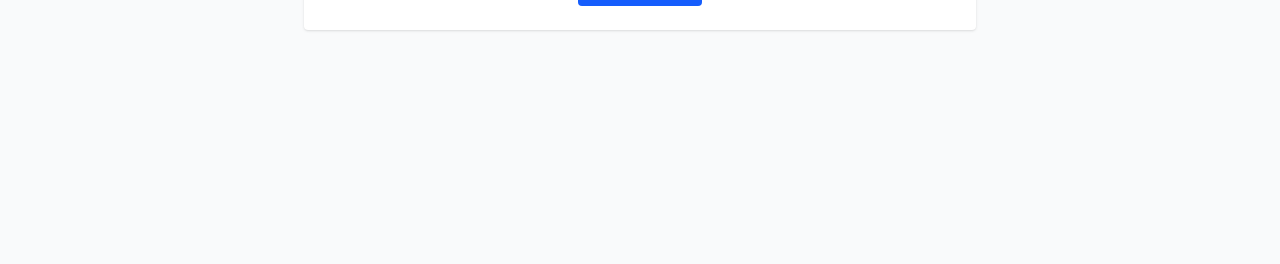
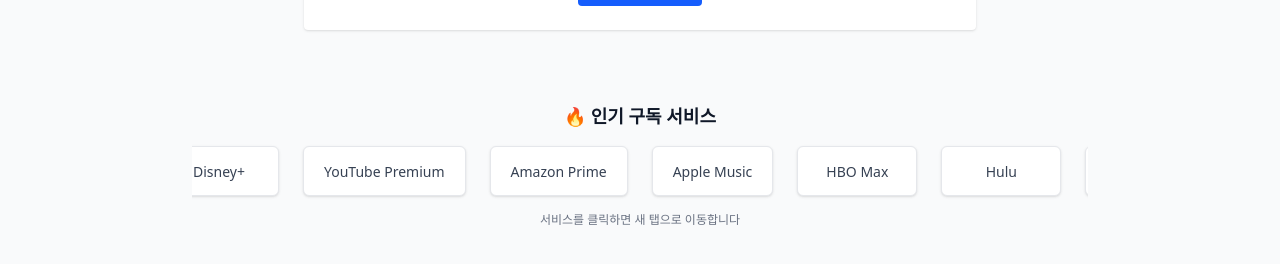
Before and after one commit to izzy215/mysub-plus, a Next.js app: page /subscriptions in a window 1280 px wide. Shown: the part 326-590 px from the top of the page. Built offline with nearby package versions, Linux system fonts and the light colour scheme; no server answers; the database is empty; sample sign-in values are in the browser's storage.

Commit message:
firestore 추가,sideslider 추가

```diff
--- a/src/app/dashboard/page.tsx
+++ b/src/app/dashboard/page.tsx
@@ -74,6 +74,8 @@
         {/* 구독 요약 차트 */}
         <div className="bg-white p-6 rounded shadow mb-6">
           <h3 className="text-lg font-semibold mb-4">월 구독 요약</h3>
+          {subscriptions.length > 0 ? (
+            //구독있을때 차트 렌더링
           <div className="h-64">
             <ResponsiveContainer width="100%" height="100%">
               <PieChart>
@@ -94,8 +96,15 @@
                 <Tooltip />
               </PieChart>
             </ResponsiveContainer>
+            </div>
+            ) : (
+           //  구독이 없을 때 안내 메시지
+            <div className="text-gray-500 text-sm h-64 flex items-center justify-center">
+              등록된 구독이 없습니다 😅
+            </div>
+          )}
           </div>
-        </div>
+
 
         <p className="mt-4 text-sm text-gray-600">
             총 월 구독 금액: <strong>₩{total.toLocaleString()}</strong>
--- a/src/app/globals.css
+++ b/src/app/globals.css
@@ -24,3 +24,11 @@
   color: var(--foreground);
   font-family: Arial, Helvetica, sans-serif; */
 }
+/* globals.css에 추가 */
+.no-scrollbar::-webkit-scrollbar {
+  display: none;
+}
+.no-scrollbar {
+  -ms-overflow-style: none;
+  scrollbar-width: none;
+}
--- a/src/app/subscriptions/page.tsx
+++ b/src/app/subscriptions/page.tsx
@@ -9,6 +9,8 @@
 import Link from 'next/link';
 import ProtectedRoute from '@/components/ProtectedRoute';
 import SubscriptionModal from '@/components/SubscriptionModal';
+import SubscriptionCarousel from '@/components/SubscriptionCarousel';
+
 
 interface Subscription {
     id: string;
@@ -175,6 +177,11 @@
         </div>
 
       </div>
+
+
+      {/* 구독 리스트 아래에 추가 */}
+      <SubscriptionCarousel />
+
     </ProtectedRoute>
   );
 }
--- /dev/null
+++ b/src/components/SubscriptionCarousel.tsx
@@ -0,0 +1,105 @@
+import React, { useEffect, useRef } from 'react';
+
+const SubscriptionCarousel = () => {
+  const handleLogoClick = (url: string) => {
+    window.open(url, '_blank');
+  };
+
+  const scrollRef = useRef<HTMLDivElement>(null);
+  const animationRef = useRef<number | null>(null);
+  const scrollPosition = useRef(0);
+
+  const logos = [
+    { name: 'Netflix', color: '#E50914', url: 'https://www.netflix.com' },
+    { name: 'Spotify', color: '#1DB954', url: 'https://www.spotify.com' },
+    { name: 'Disney+', color: '#113CCF', url: 'https://www.disneyplus.com' },
+    { name: 'YouTube Premium', color: '#FF0000', url: 'https://www.youtube.com/premium' },
+    { name: 'Amazon Prime', color: '#00A8E1', url: 'https://www.primevideo.com' },
+    { name: 'Apple Music', color: '#FA243C', url: 'https://music.apple.com' },
+    { name: 'HBO Max', color: '#8B5CF6', url: 'https://www.hbomax.com' },
+    { name: 'Hulu', color: '#1CE783', url: 'https://www.hulu.com' },
+    { name: '피클플러스', color: '#0ea5e9', url: 'https://pickle.plus/' },
+  ];
+
+  useEffect(() => {
+    const scrollElement = scrollRef.current;
+    if (!scrollElement) return;
+
+    const logoWidth = 120 + 24;
+    const totalWidth = logos.length * logoWidth;
+
+    const animate = () => {
+      scrollPosition.current += 1;
+
+      if (scrollPosition.current >= totalWidth) {
+        scrollPosition.current = 0;
+      }
+
+      scrollElement.style.transform = `translateX(-${scrollPosition.current}px)`;
+      animationRef.current = requestAnimationFrame(animate);
+    };
+
+    animate();
+
+    return () => {
+      if (animationRef.current) {
+        cancelAnimationFrame(animationRef.current);
+      }
+    };
+  }, [logos.length]);
+
+  return (
+    <div className="w-full max-w-4xl mx-auto overflow-hidden py-8">
+      <h3 className="text-lg font-semibold mb-4 text-center">🔥 인기 구독 서비스</h3>
+      <div className="relative">
+        <div
+          ref={scrollRef}
+          className="flex"
+          onMouseEnter={() => {
+            if (animationRef.current) {
+              cancelAnimationFrame(animationRef.current);
+            }
+          }}
+          onMouseLeave={() => {
+            const scrollElement = scrollRef.current;
+            if (!scrollElement) return;
+
+            const logoWidth = 120 + 24;
+            const totalWidth = logos.length * logoWidth;
+
+            const animate = () => {
+              scrollPosition.current += 1;
+
+              if (scrollPosition.current >= totalWidth) {
+                scrollPosition.current = 0;
+              }
+
+              scrollElement.style.transform = `translateX(-${scrollPosition.current}px)`;
+              animationRef.current = requestAnimationFrame(animate);
+            };
+
+            animate();
+          }}
+        >
+          {/* 첫 번째 세트 */}
+          {logos.concat(logos).map((logo, index) => (
+            <div
+              key={`${logo.name}-${index}`}
+              onClick={() => handleLogoClick(logo.url)}
+              className="flex-shrink-0 mx-3 px-5 py-3 rounded-md border border-gray-200 bg-white shadow hover:shadow-md hover:bg-blue-50 hover:scale-105 transition-all cursor-pointer min-w-[120px] text-center"
+            >
+              <span className="text-sm font-medium text-gray-700 group-hover:text-blue-600">
+                {logo.name}
+              </span>
+            </div>
+          ))}
+        </div>
+      </div>
+      <p className="text-xs text-gray-500 mt-4 text-center">
+        서비스를 클릭하면 새 탭으로 이동합니다
+      </p>
+    </div>
+  );
+};
+
+export default SubscriptionCarousel;
```
Also changed, not shown: 1 other file (tests, documents, lock files or other folders).
